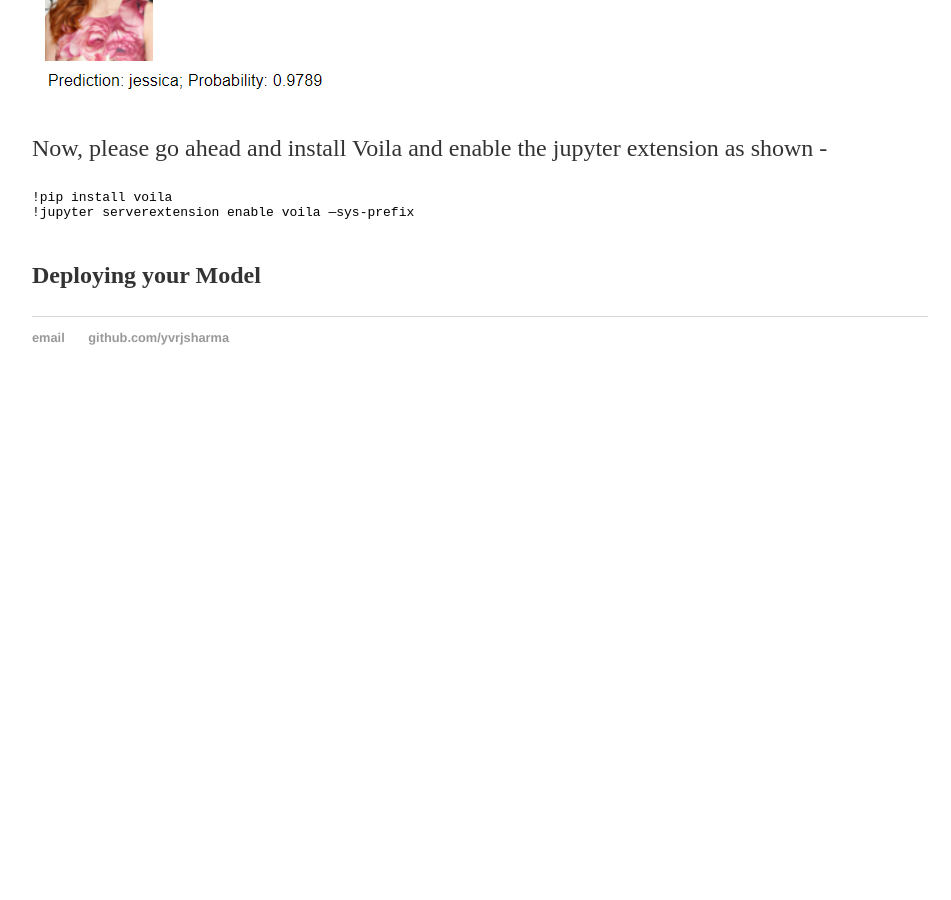
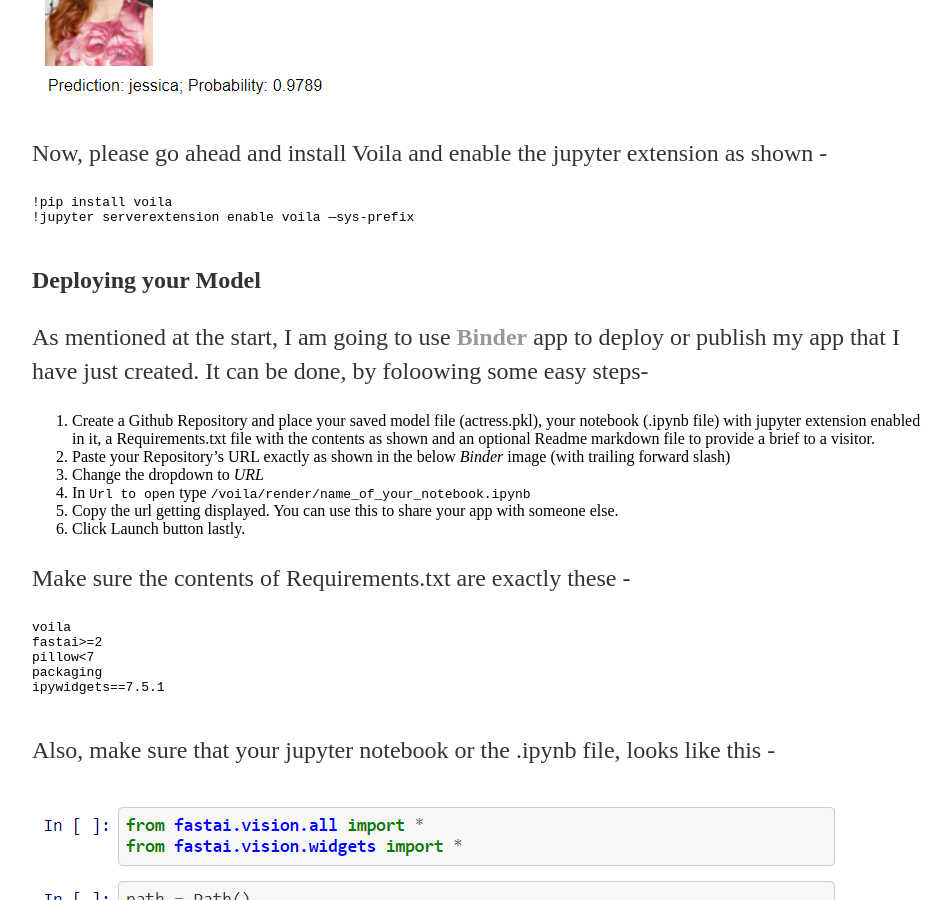
Before and after one commit to yvrjsharma/yvrjsharma.github.io, a Jekyll site: the page built from _posts/2020-09-17-fastai-chap2-build-deploy-dl-models.md, in a window 1280 px wide and 900 px high, scrolled down 12651 px. Shown: the whole window, without its empty margins (160-1111 px from the left). Built offline with Jekyll 4.4.1, drawn with Linux system fonts in a browser that asks for light colours; before the commit the page ends 13056 px from its top, so only the background shows below that; some of the changed text lies outside the part shown.

Commit message:
Updated blog and added image

````diff
--- a/_posts/2020-09-17-fastai-chap2-build-deploy-dl-models.md
+++ b/_posts/2020-09-17-fastai-chap2-build-deploy-dl-models.md
@@ -235,3 +235,27 @@ Now, please go ahead and install Voila and enable the jupyter extension as shown
 ```
 
 **Deploying your Model**
+
+As mentioned at the start, I am going to use [**Binder**](https://mybinder.org/) app to deploy or publish my app that I have just created. It can be done, by foloowing some easy steps-
+
+1. Create a Github Repository and place your saved model file (actress.pkl), your notebook (.ipynb file) with jupyter extension enabled in it, a Requirements.txt file with the contents as shown  and an optional Readme markdown file to provide a brief to a visitor.
+2. Paste your Repository's URL exactly as shown in the below _Binder_ image (with trailing forward slash)
+3. Change the dropdown to _URL_
+4. In `Url to open` type `/voila/render/name_of_your_notebook.ipynb `
+5. Copy the url getting displayed. You can use this to share your app with someone else.
+6. Click Launch button lastly.
+
+Make sure the contents of Requirements.txt are exactly these -
+
+```
+voila
+fastai>=2
+pillow<7
+packaging
+ipywidgets==7.5.1
+
+```
+
+Also, make sure that your jupyter notebook or the .ipynb file, looks like this  -
+
+![](/images/app.png)
````
Also changed, not shown: other parts of _posts/2020-09-17-fastai-chap2-build-deploy-dl-models.md (+1 -1 lines), images/app.png (added).
